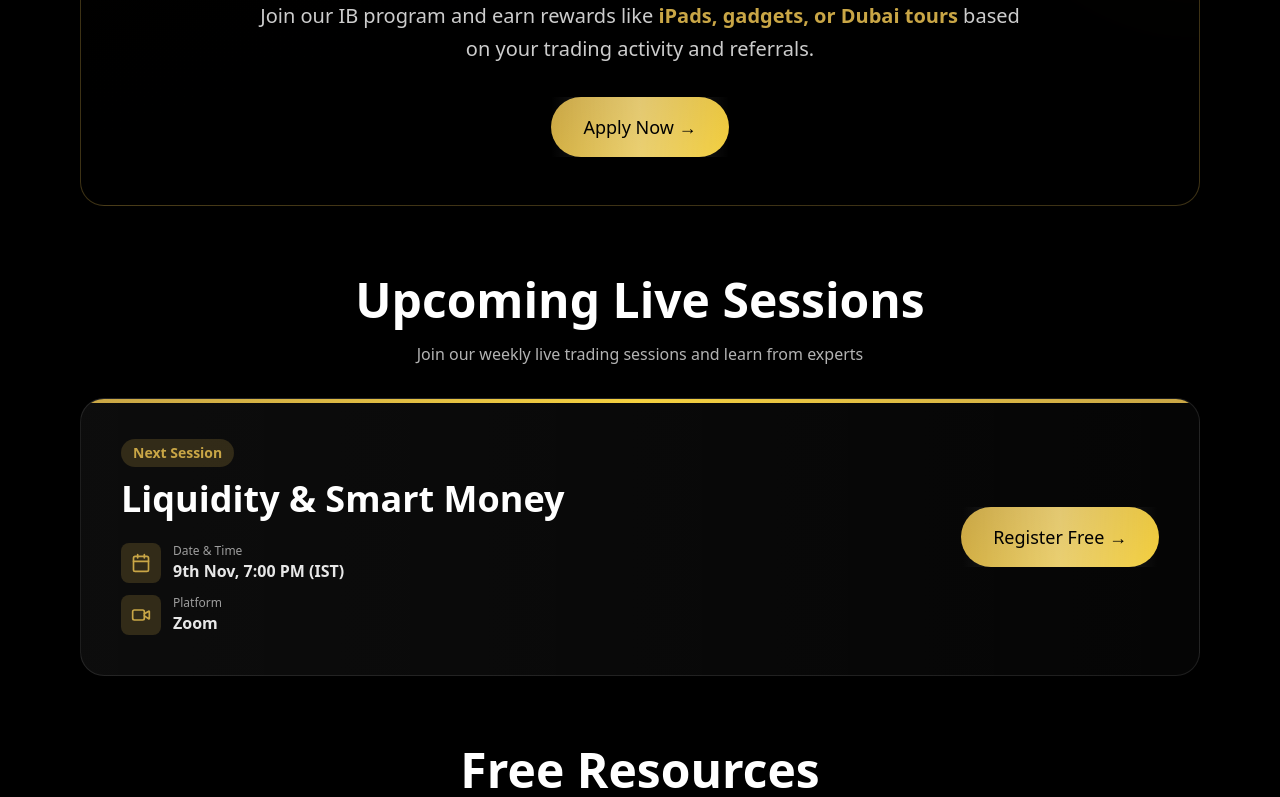
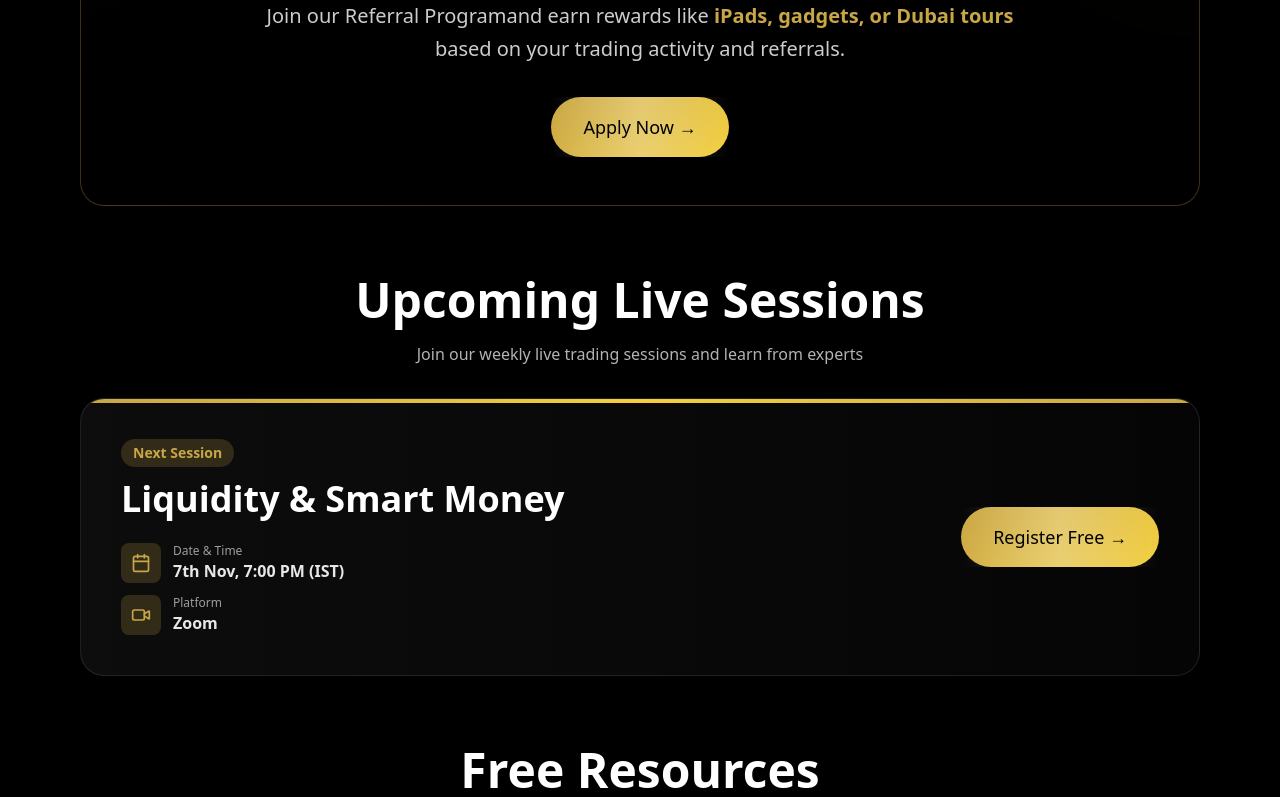
Before and after one commit to firefistsolutions/WifiMoney, a Next.js app: page / in a window 1280 px wide. Shown: the part 6564-7361 px from the top of the page. Built offline with nearby package versions, Linux system fonts and the light colour scheme.

Commit message:
Live session Update

```diff
--- a/src/app/(app)/DropShip/page.tsx
+++ b/src/app/(app)/DropShip/page.tsx
@@ -13,8 +13,11 @@ import { useEnrollModal } from "@/components/shared/EnrollModalProvider";
 import Link from "next/link";
 import Image from "next/image";
 
+import { getNextSession } from "@/utils/getNextSession";
+
 export default function DropShip() {
   const { openModal } = useEnrollModal();
+  const nextSession = getNextSession();
 
   return (
     <>
@@ -191,7 +194,7 @@ export default function DropShip() {
                     </div>
                     <div>
                       <div className="text-xs text-white/60">Date & Time</div>
-                      <div className="font-semibold">9th Nov, 7:00 PM (IST)</div>
+                      <div className="font-semibold">{nextSession.formattedDate}, {nextSession.formattedTime}</div>
                     </div>
                   </div>
                   <div className="flex items-center gap-3 text-white/90">
--- a/src/app/(app)/page.tsx
+++ b/src/app/(app)/page.tsx
@@ -16,9 +16,11 @@ import { Calendar, FileText, BarChart3, Video as VideoIcon } from "lucide-react"
 import { useEnrollModal } from "@/components/shared/EnrollModalProvider";
 import Link from "next/link";
 import Image from "next/image";
+import { getNextSession } from "@/utils/getNextSession";
 
 export default function Home() {
   const { openModal } = useEnrollModal();
+  const nextSession = getNextSession();
 
   return (
     <>
@@ -172,7 +174,7 @@ export default function Home() {
               <div className="inline-block text-5xl mb-2">💰</div>
               <h2 className="text-3xl md:text-5xl font-extrabold gradient-text-gold">Earn While You Learn</h2>
               <p className="text-white/80 text-lg md:text-xl max-w-3xl mx-auto leading-relaxed">
-                Join our IB program and earn rewards like <span className="text-[#C9A646] font-semibold">iPads, gadgets, or Dubai tours</span> based on your trading activity and referrals.
+                Join our Referral Programand earn rewards like <span className="text-[#C9A646] font-semibold">iPads, gadgets, or Dubai tours</span> based on your trading activity and referrals.
               </p>
               <div className="pt-2">
                 <Button className="text-lg px-8 py-4" onClick={() => openModal("Apply for IB Program")}>Apply Now →</Button>
@@ -206,7 +208,7 @@ export default function Home() {
                     </div>
                     <div>
                       <div className="text-xs text-white/60">Date & Time</div>
-                      <div className="font-semibold">9th Nov, 7:00 PM (IST)</div>
+                      <div className="font-semibold">{nextSession.formattedDate}, {nextSession.formattedTime}</div>
                     </div>
                   </div>
                   <div className="flex items-center gap-3 text-white/90">
--- /dev/null
+++ b/src/utils/getNextSession.ts
@@ -0,0 +1,125 @@
+/**
+ * Utility to get the next live session date and time based on current day
+ * Sessions run Monday-Friday at 7:00 PM IST
+ *
+ * Logic:
+ * - Sunday: Show Monday's session
+ * - Monday (after 7 PM): Show Tuesday's session
+ * - Tuesday (after 7 PM): Show Wednesday's session
+ * - Wednesday (after 7 PM): Show Thursday's session
+ * - Thursday (after 7 PM): Show Friday's session
+ * - Friday (after 7 PM): Show Monday's session (next week)
+ * - Saturday: Show Monday's session (next week)
+ */
+
+interface SessionInfo {
+  day: string;
+  date: Date;
+  formattedDate: string;
+  formattedTime: string;
+}
+
+export function getNextSession(): SessionInfo {
+  const now = new Date();
+
+  // Get current day (0 = Sunday, 1 = Monday, ..., 6 = Saturday)
+  const currentDay = now.getDay();
+  const currentHour = now.getHours();
+  const currentMinutes = now.getMinutes();
+
+  // Session time: 7:00 PM (19:00)
+  const sessionHour = 19;
+  const sessionMinutes = 0;
+
+  // Determine next session day
+  let daysToAdd = 0;
+
+  if (currentDay === 0) {
+    // Sunday -> Monday
+    daysToAdd = 1;
+  } else if (currentDay === 1) {
+    // Monday
+    if (currentHour > sessionHour || (currentHour === sessionHour && currentMinutes >= sessionMinutes)) {
+      // After Monday's session -> Tuesday
+      daysToAdd = 1;
+    } else {
+      // Before Monday's session -> Monday (today)
+      daysToAdd = 0;
+    }
+  } else if (currentDay === 2) {
+    // Tuesday
+    if (currentHour > sessionHour || (currentHour === sessionHour && currentMinutes >= sessionMinutes)) {
+      // After Tuesday's session -> Wednesday
+      daysToAdd = 1;
+    } else {
+      // Before Tuesday's session -> Tuesday (today)
+      daysToAdd = 0;
+    }
+  } else if (currentDay === 3) {
+    // Wednesday
+    if (currentHour > sessionHour || (currentHour === sessionHour && currentMinutes >= sessionMinutes)) {
+      // After Wednesday's session -> Thursday
+      daysToAdd = 1;
+    } else {
+      // Before Wednesday's session -> Wednesday (today)
+      daysToAdd = 0;
+    }
+  } else if (currentDay === 4) {
+    // Thursday
+    if (currentHour > sessionHour || (currentHour === sessionHour && currentMinutes >= sessionMinutes)) {
+      // After Thursday's session -> Friday
+      daysToAdd = 1;
+    } else {
+      // Before Thursday's session -> Thursday (today)
+      daysToAdd = 0;
+    }
+  } else if (currentDay === 5) {
+    // Friday
+    if (currentHour > sessionHour || (currentHour === sessionHour && currentMinutes >= sessionMinutes)) {
+      // After Friday's session -> Monday (next week)
+      daysToAdd = 3; // Friday -> Saturday -> Sunday -> Monday
+    } else {
+      // Before Friday's session -> Friday (today)
+      daysToAdd = 0;
+    }
+  } else {
+    // Saturday -> Monday (next week)
+    daysToAdd = 2; // Saturday -> Sunday -> Monday
+  }
+
+  // Calculate the target date
+  const targetDate = new Date(now);
+  targetDate.setDate(targetDate.getDate() + daysToAdd);
+  targetDate.setHours(sessionHour, sessionMinutes, 0, 0); // Set to 7:00 PM
+
+  // Get day name
+  const dayNames = ['Sunday', 'Monday', 'Tuesday', 'Wednesday', 'Thursday', 'Friday', 'Saturday'];
+  const targetDayIndex = targetDate.getDay();
+  const dayName = dayNames[targetDayIndex];
+
+  // Format date: "9th Nov" format
+  const day = targetDate.getDate();
+  const monthNames = ['Jan', 'Feb', 'Mar', 'Apr', 'May', 'Jun', 'Jul', 'Aug', 'Sep', 'Oct', 'Nov', 'Dec'];
+  const month = monthNames[targetDate.getMonth()];
+
+  // Add ordinal suffix (1st, 2nd, 3rd, 4th, etc.)
+  const getOrdinalSuffix = (n: number): string => {
+    if (n > 3 && n < 21) return 'th';
+    switch (n % 10) {
+      case 1: return 'st';
+      case 2: return 'nd';
+      case 3: return 'rd';
+      default: return 'th';
+    }
+  };
+
+  const formattedDate = `${day}${getOrdinalSuffix(day)} ${month}`;
+  const formattedTime = '7:00 PM (IST)';
+
+  return {
+    day: dayName,
+    date: targetDate,
+    formattedDate,
+    formattedTime,
+  };
+}
```
